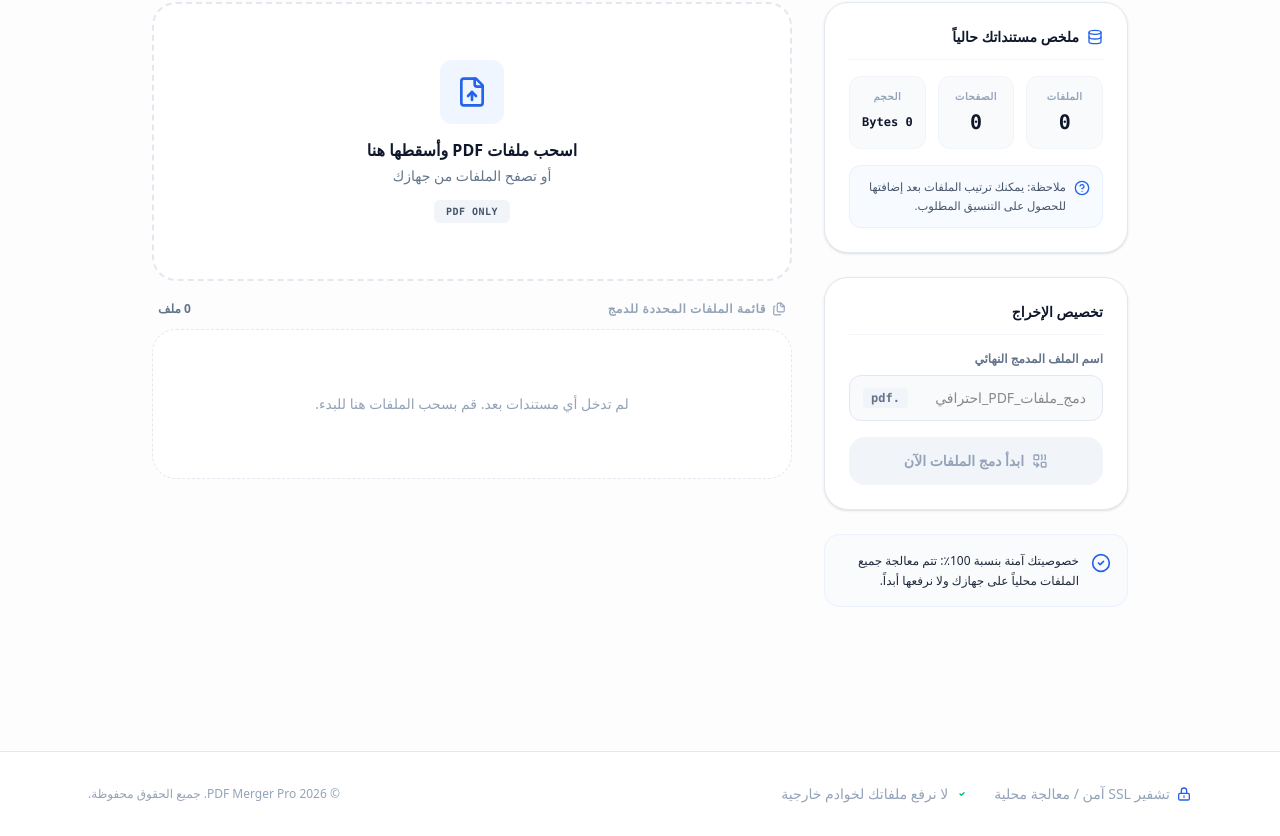
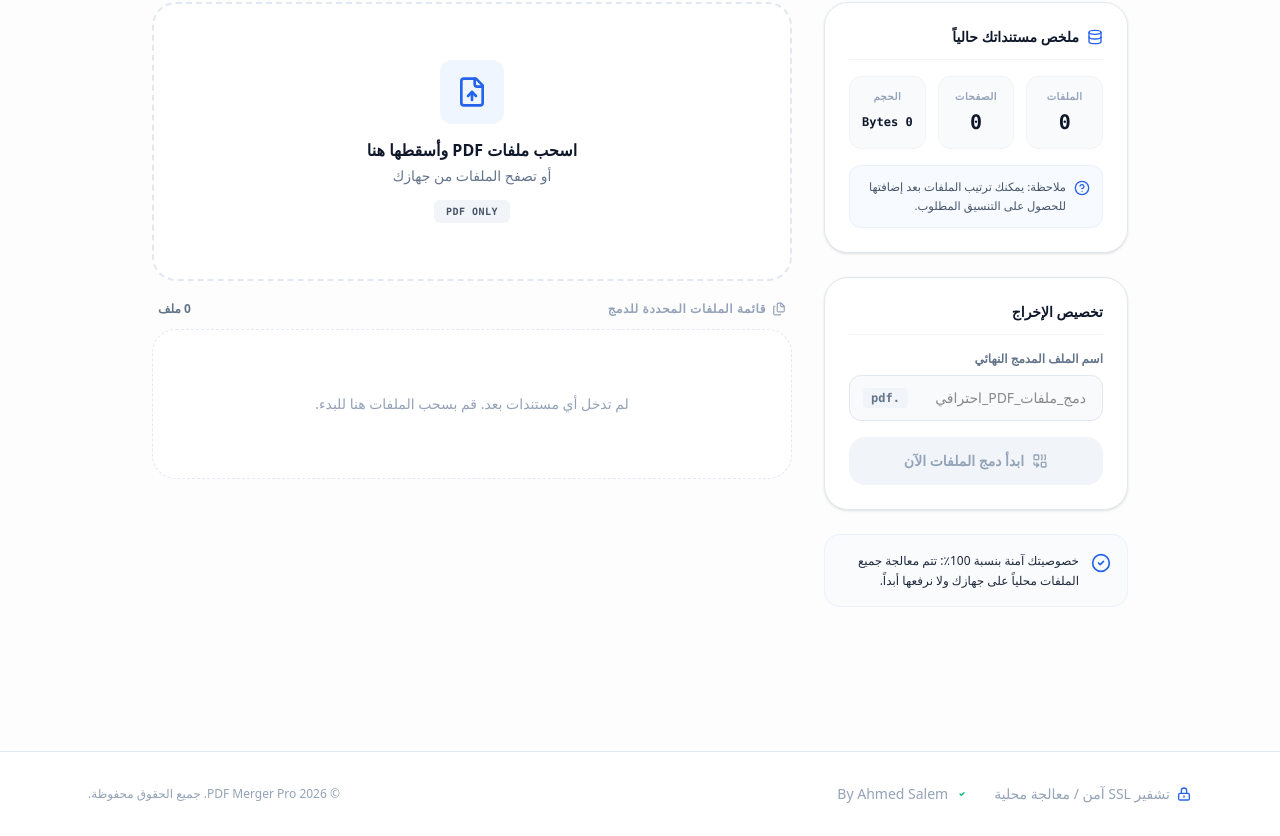
Before and after one commit to ahmed-salem7414/Pdf-Merge, a React (Vite) app: page / in a window 1280 px wide. Shown: the part 345-1181 px from the top of the page. Built offline with nearby package versions, Linux system fonts and the light colour scheme.

Commit message:
Change footer text to credit author

```diff
--- a/src/App.tsx
+++ b/src/App.tsx
@@ -783,7 +783,7 @@ export default function App() {
               <svg className="w-4 h-4 text-emerald-500" fill="none" stroke="currentColor" viewBox="0 0 24 24">
                 <path strokeLinecap="round" strokeLinejoin="round" strokeWidth="2" d="M9 12l2 2 4-4m5h2a2 2 0 002-2V7a2 2 0 00-2-2H5a2 2 0 00-2 2v12a2 2 0 002 2z" />
               </svg>
-              <span>{isAr ? 'لا نرفع ملفاتك لخوادم خارجية' : 'Zero logs, local sandbox runtime'}</span>
+              <span>{isAr ? 'By Ahmed Salem' : 'Zero logs, local sandbox runtime'}</span>
             </div>
           </div>
           <p className="font-medium" id="footer-copyright">
```
